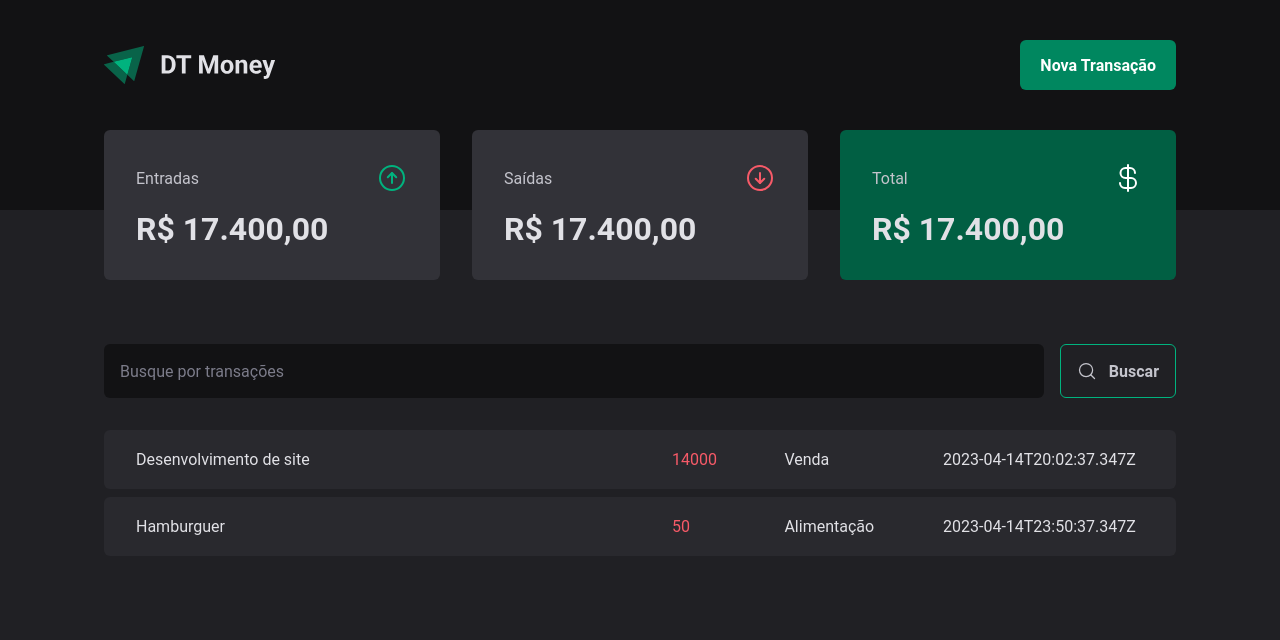
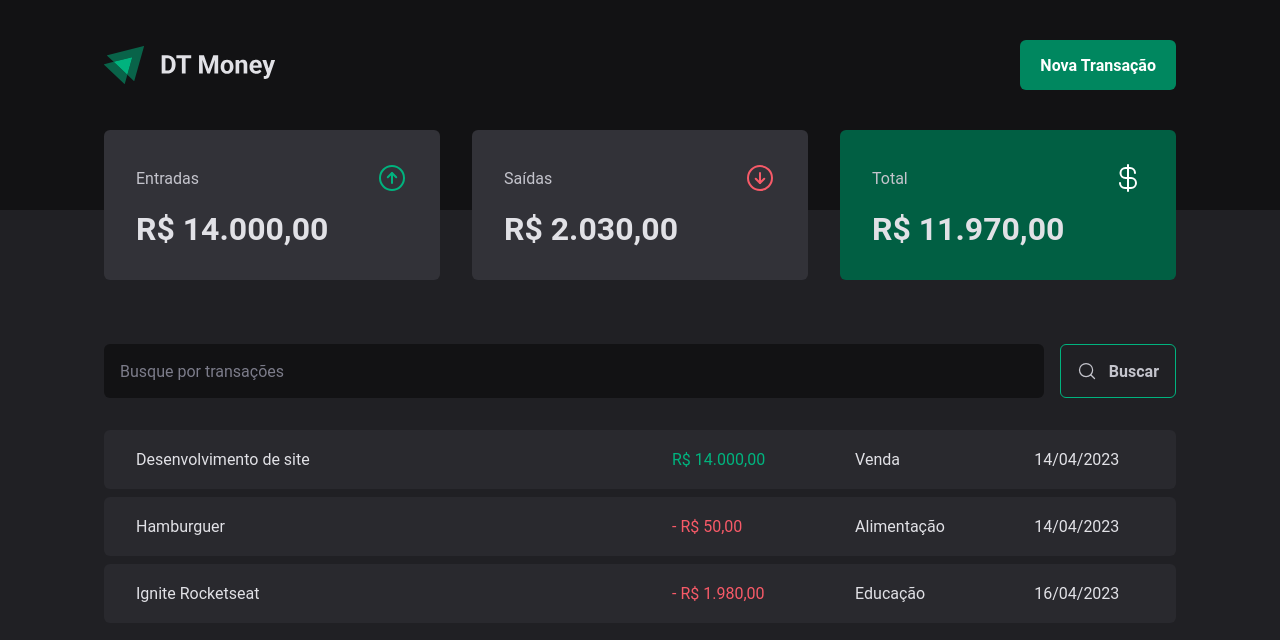
Before and after one commit to netoacgn/dt-money, a React app: page / in a window 1280 px wide. Shown: the top 640 px of the page. Built offline with nearby package versions, Linux system fonts and the light colour scheme; data requests are answered from the project's data file; the HTML template or start-up script is replaced by a standard one.

Commit message:
calculando resumo das transacoes e formatando valores (data e moeda)

```diff
--- a/server.json
+++ b/server.json
@@ -3,7 +3,7 @@
         {
             "id": 1,
             "description": "Desenvolvimento de site",
-            "type": "incoming",
+            "type": "income",
             "category": "Venda",
             "price": 14000,
             "createAt": "2023-04-14T20:02:37.347Z"
@@ -11,10 +11,18 @@
         {
             "id": 2,
             "description": "Hamburguer",
-            "type": "outcoming",
+            "type": "outcome",
             "category": "Alimentação",
             "price": 50,
             "createAt": "2023-04-14T23:50:37.347Z"
+        },
+        {
+            "id": 3,
+            "description": "Ignite Rocketseat",
+            "type": "outcome",
+            "category": "Educação",
+            "price": 1980,
+            "createAt": "2023-04-16T23:50:37.347Z"
         }
     ]
 }
--- a/src/components/Summary/index.tsx
+++ b/src/components/Summary/index.tsx
@@ -1,7 +1,31 @@
 import { ArrowCircleUp, ArrowCircleDown, CurrencyDollar } from "phosphor-react";
 import { SummaryCard, SummaryContainer } from "./styles";
+import { useContext } from "react";
+import { TransactionsContext } from "../../contexts/Transactions";
+import { priceFormatter } from "../../utils/formatter";
 
 export function Summary() {
+    const { transactions } = useContext(TransactionsContext);
+
+    const summary = transactions.reduce(
+        (accumulator, transaction) => {
+            if (transaction.type === 'income') {
+                accumulator.income += transaction.price;
+                accumulator.total += transaction.price;
+            } else {
+                accumulator.outcome += transaction.price;
+                accumulator.total -= transaction.price;
+            }
+
+            return accumulator;
+        },
+        {
+            income: 0,
+            outcome: 0,
+            total: 0,
+        }
+    );
+
     return (
         <SummaryContainer>
             <SummaryCard>
@@ -11,7 +35,7 @@
                     <ArrowCircleUp size={32} color="#00b37e" />
                 </header>
 
-                <strong>R$ 17.400,00</strong>
+                <strong>{priceFormatter.format(summary.income)}</strong>
             </SummaryCard>
 
             <SummaryCard>
@@ -21,7 +45,7 @@
                     <ArrowCircleDown size={32} color="#f75a68" />
                 </header>
 
-                <strong>R$ 17.400,00</strong>
+                <strong>{priceFormatter.format(summary.outcome)}</strong>
             </SummaryCard>
 
             <SummaryCard variant="green">
@@ -31,7 +55,7 @@
                     <CurrencyDollar size={32} color="#fff" />
                 </header>
 
-                <strong>R$ 17.400,00</strong>
+                <strong>{priceFormatter.format(summary.total)}</strong>
             </SummaryCard>
 
         </SummaryContainer>
--- a/src/pages/Transactions/index.tsx
+++ b/src/pages/Transactions/index.tsx
@@ -4,6 +4,7 @@
 import { SearchForm } from "./components/SearchForm";
 import { PriceHighlight, TransactionsContainer, TransactionsTable } from "./styles";
 import { TransactionsContext } from "../../contexts/Transactions";
+import { dateFormatter, priceFormatter } from "../../utils/formatter";
 
 export function Transactions() {
     const { transactions } = useContext(TransactionsContext)
@@ -23,11 +24,12 @@
                                 <td width='50%'>{transaction.description}</td>
                                 <td>
                                     <PriceHighlight variant={transaction.type}>
-                                        {transaction.price}
+                                        {transaction.type === 'outcome' && '- '}
+                                        {priceFormatter.format(transaction.price)}
                                     </PriceHighlight>
                                 </td>
                                 <td>{transaction.category}</td>
-                                <td>{transaction.createAt}</td>
+                                <td>{dateFormatter.format(new Date(transaction.createAt))}</td>
                             </tr>
                         ))}
                     </tbody>
--- /dev/null
+++ b/src/utils/formatter.ts
@@ -0,0 +1,6 @@
+export const dateFormatter = new Intl.DateTimeFormat('pt-BR');
+
+export const priceFormatter = new Intl.NumberFormat('pt-BR', {
+    style: 'currency',
+    currency: 'BRL',
+})
```
